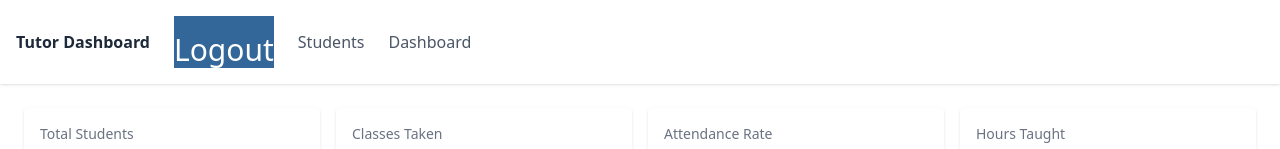
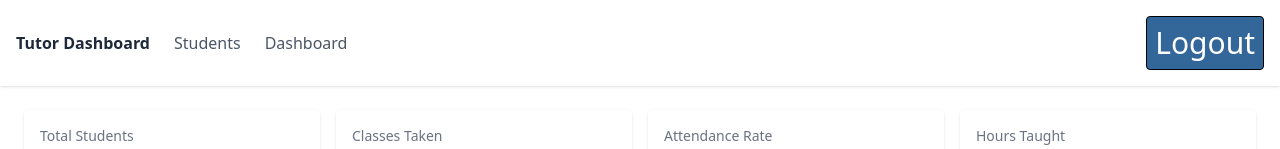
Before and after one commit to Raheem-Baig1210/Frontend_MTC, a React (Vite) app: page /tutor-dashboard in a window 1280 px wide. Shown: the top 149 px of the page. Built offline with nearby package versions, Linux system fonts and the light colour scheme.

Commit message:
added logout functionality

```diff
--- a/src/LandingPages/Tutor/TutorDashboard.jsx
+++ b/src/LandingPages/Tutor/TutorDashboard.jsx
@@ -11,10 +11,8 @@ const TutorDashboard = () => {
     <>
       <div class="w-full bg-white shadow p-4 flex items-center justify-between">
         <div class="flex items-center space-x-6">
+
           <span class="font-semibold text-gray-800">Tutor Dashboard</span>
-          <div className="" style={{ backgroundColor: "#336699" }}>
-                        <button className="mt-4 text-3xl text-white font-normal cursor-pointer" style={{ backgroundColor: "#336699" }} onClick={handleLogout}>Logout</button>
-                        </div>
           <div class="flex items-center space-x-1 text-gray-600 hover:text-black cursor-pointer">
             <span>Students</span>
           </div>
@@ -22,14 +20,14 @@ const TutorDashboard = () => {
           <div class="flex items-center space-x-1 text-gray-600 hover:text-black cursor-pointer">
             <span>Dashboard</span>
           </div>
-        </div>
+          </div>
+
 
         <div>
-          {/* <img
-            // src=
-            alt="Avatar"
-            class="w-8 h-8 rounded-full border border-gray-300"
-          /> */}
+
+          <div className="border rounded" style={{ backgroundColor: "#336699" }}>
+                        <button className="m-2 text-3xl text-white font-normal cursor-pointer " style={{ backgroundColor: "#336699" }} onClick={handleLogout}>Logout</button>
+                        </div>
         </div>
       </div>
       <div className="p-6 space-y-6">
```
